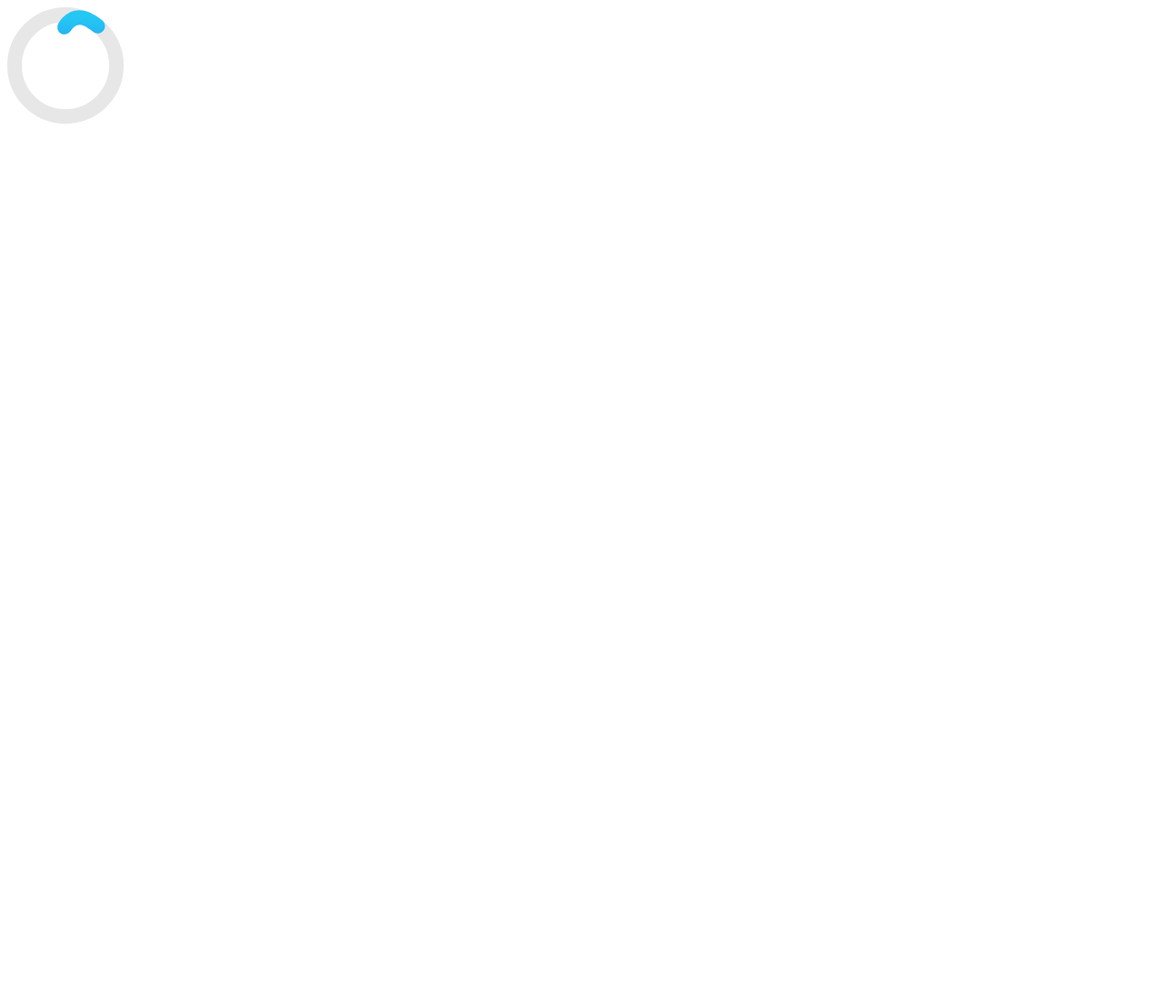
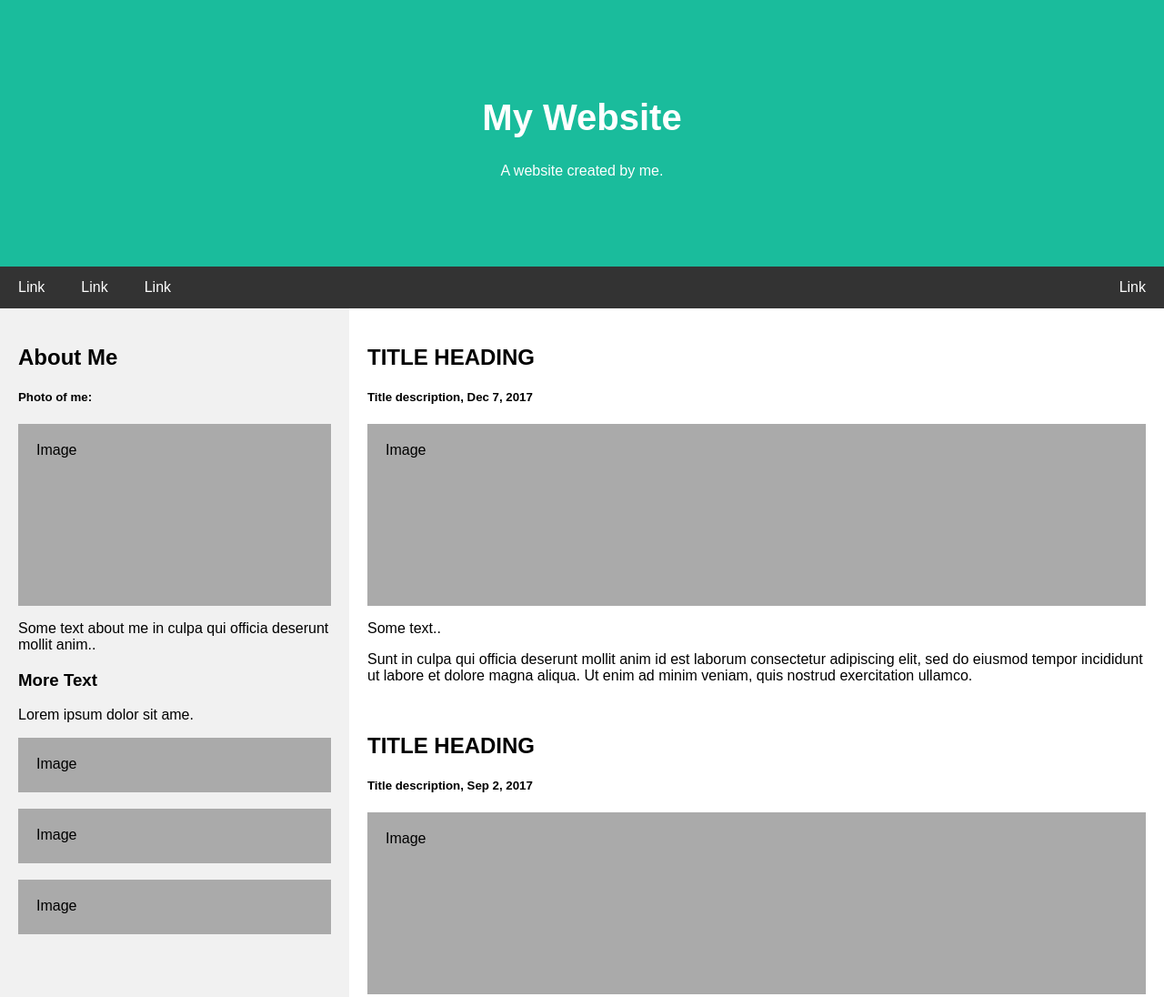
Before and after one commit to Helyras/helyras.github.io, a plain HTML site: page index.html in a window 1280 px wide. Shown: the top 1096 px of the page at 91% size. Before the commit the page ends 800 px from the top, so only its background shows below. Drawn offline with Linux system fonts and the light colour scheme.

Commit message:
Update index.html

```diff
--- a/index.html
+++ b/index.html
@@ -1,12 +1,159 @@
-<svg class="pl" viewBox="0 0 128 128" width="128px" height="128px" xmlns="http://www.w3.org/2000/svg">
-	<defs>
-		<linearGradient id="pl-grad" x1="0" y1="0" x2="0" y2="1">
-			<stop offset="0%" stop-color="hsl(193,90%,55%)" />
-			<stop offset="100%" stop-color="hsl(223,90%,55%)" />
-		</linearGradient>
-	</defs>
-	<circle class="pl__ring" r="56" cx="64" cy="64" fill="none" stroke="hsla(0,10%,10%,0.1)" stroke-width="16" stroke-linecap="round" />
-	<path class="pl__worm" d="M92,15.492S78.194,4.967,66.743,16.887c-17.231,17.938-28.26,96.974-28.26,96.974L119.85,59.892l-99-31.588,57.528,89.832L97.8,19.349,13.636,88.51l89.012,16.015S81.908,38.332,66.1,22.337C50.114,6.156,36,15.492,36,15.492a56,56,0,1,0,56,0Z" fill="none" stroke="url(#pl-grad)" stroke-width="16" stroke-linecap="round" stroke-linejoin="round" stroke-dasharray="44 1111" stroke-dashoffset="10" />
-</svg>
+<!DOCTYPE html>
+<html lang="en">
+<head>
+<title>Page Title</title>
+<meta charset="UTF-8">
+<meta name="viewport" content="width=device-width, initial-scale=1">
+<style>
+* {
+  box-sizing: border-box;
+}
 
-<link rel="stylesheet" href="styles.css">
+/* Style the body */
+body {
+  font-family: Arial, Helvetica, sans-serif;
+  margin: 0;
+}
+
+/* Header/logo Title */
+.header {
+  padding: 80px;
+  text-align: center;
+  background: #1abc9c;
+  color: white;
+}
+
+/* Increase the font size of the heading */
+.header h1 {
+  font-size: 40px;
+}
+
+/* Style the top navigation bar */
+.navbar {
+  overflow: hidden;
+  background-color: #333;
+}
+
+/* Style the navigation bar links */
+.navbar a {
+  float: left;
+  display: block;
+  color: white;
+  text-align: center;
+  padding: 14px 20px;
+  text-decoration: none;
+}
+
+/* Right-aligned link */
+.navbar a.right {
+  float: right;
+}
+
+/* Change color on hover */
+.navbar a:hover {
+  background-color: #ddd;
+  color: black;
+}
+
+/* Column container */
+.row {
+  display: -ms-flexbox; /* IE10 */
+  display: flex;
+  -ms-flex-wrap: wrap; /* IE10 */
+  flex-wrap: wrap;
+}
+
+/* Create two unequal columns that sits next to each other */
+/* Sidebar/left column */
+.side {
+  -ms-flex: 30%; /* IE10 */
+  flex: 30%;
+  background-color: #f1f1f1;
+  padding: 20px;
+}
+
+/* Main column */
+.main {
+  -ms-flex: 70%; /* IE10 */
+  flex: 70%;
+  background-color: white;
+  padding: 20px;
+}
+
+/* Fake image, just for this example */
+.fakeimg {
+  background-color: #aaa;
+  width: 100%;
+  padding: 20px;
+}
+
+/* Footer */
+.footer {
+  padding: 20px;
+  text-align: center;
+  background: #ddd;
+}
+
+/* Responsive layout - when the screen is less than 700px wide, make the two columns stack on top of each other instead of next to each other */
+@media screen and (max-width: 700px) {
+  .row {
+    flex-direction: column;
+  }
+}
+
+/* Responsive layout - when the screen is less than 400px wide, make the navigation links stack on top of each other instead of next to each other */
+@media screen and (max-width: 400px) {
+  .navbar a {
+    float: none;
+    width: 100%;
+  }
+}
+</style>
+</head>
+<body>
+
+<div class="header">
+  <h1>My Website</h1>
+  <p>A website created by me.</p>
+</div>
+
+<div class="navbar">
+  <a href="#">Link</a>
+  <a href="#">Link</a>
+  <a href="#">Link</a>
+  <a href="#" class="right">Link</a>
+</div>
+
+<div class="row">
+  <div class="side">
+    <h2>About Me</h2>
+    <h5>Photo of me:</h5>
+    <div class="fakeimg" style="height:200px;">Image</div>
+    <p>Some text about me in culpa qui officia deserunt mollit anim..</p>
+    <h3>More Text</h3>
+    <p>Lorem ipsum dolor sit ame.</p>
+    <div class="fakeimg" style="height:60px;">Image</div><br>
+    <div class="fakeimg" style="height:60px;">Image</div><br>
+    <div class="fakeimg" style="height:60px;">Image</div>
+  </div>
+  <div class="main">
+    <h2>TITLE HEADING</h2>
+    <h5>Title description, Dec 7, 2017</h5>
+    <div class="fakeimg" style="height:200px;">Image</div>
+    <p>Some text..</p>
+    <p>Sunt in culpa qui officia deserunt mollit anim id est laborum consectetur adipiscing elit, sed do eiusmod tempor incididunt ut labore et dolore magna aliqua. Ut enim ad minim veniam, quis nostrud exercitation ullamco.</p>
+    <br>
+    <h2>TITLE HEADING</h2>
+    <h5>Title description, Sep 2, 2017</h5>
+    <div class="fakeimg" style="height:200px;">Image</div>
+    <p>Some text..</p>
+    <p>Sunt in culpa qui officia deserunt mollit anim id est laborum consectetur adipiscing elit, sed do eiusmod tempor incididunt ut labore et dolore magna aliqua. Ut enim ad minim veniam, quis nostrud exercitation ullamco.</p>
+  </div>
+</div>
+
+<div class="footer">
+  <h2>Footer</h2>
+</div>
+
+</body>
+</html>
```
